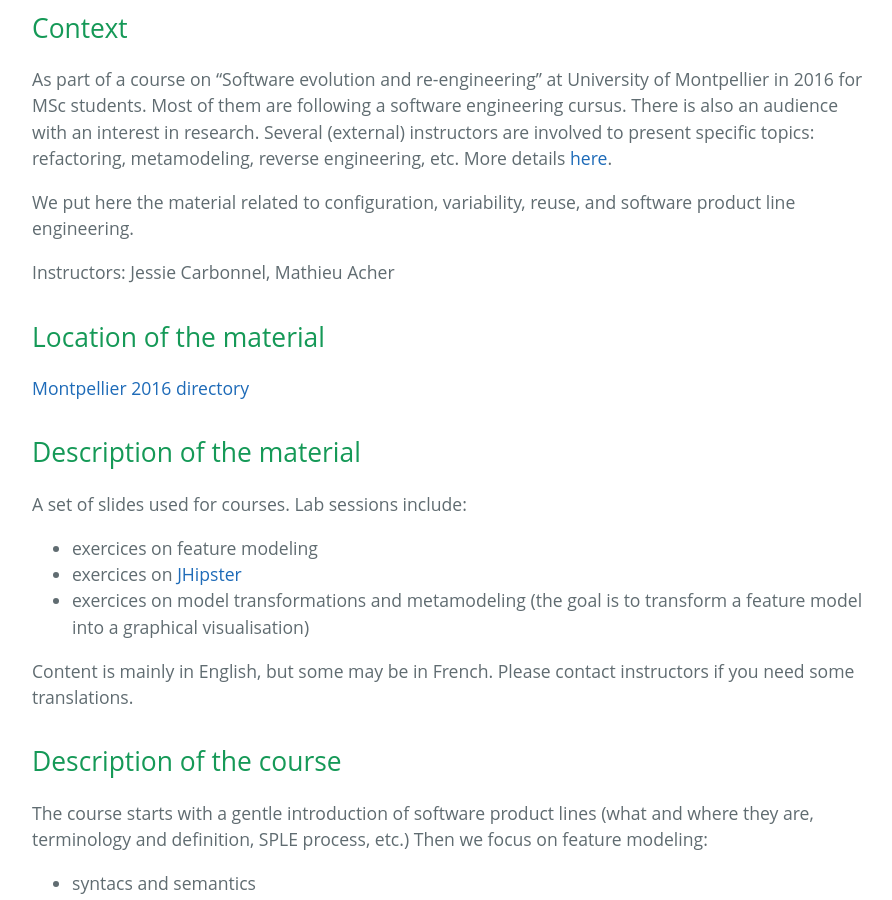
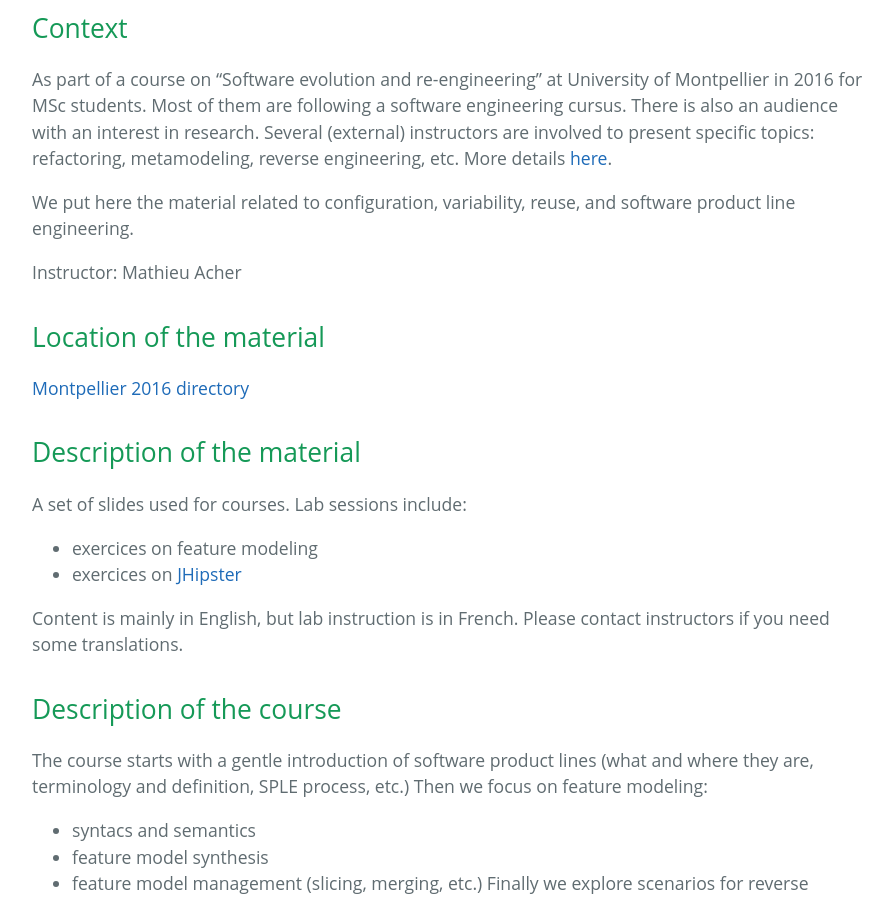
Before and after one commit to FAMILIAR-project/teaching, a Jekyll site: the page built from montpellier2016.html, in a window 1280 px wide and 900 px high, scrolled down 407 px. Shown: the whole window, without its empty margins (192-1084 px from the left). Built offline with Jekyll 4.4.1, drawn with Linux system fonts in a browser that asks for light colours.

```diff
--- a/montpellier2016.html
+++ b/montpellier2016.html
@@ -16,7 +16,7 @@ More details [here](http://www.lirmm.fr/users/utilisateurs-lirmm/marianne-huchar
 
 We put here the material related to configuration, variability, reuse, and software product line engineering.
 
-Instructors: Jessie Carbonnel, Mathieu Acher
+Instructor: Mathieu Acher
 
 ## Location of the material
 
@@ -29,9 +29,8 @@ A set of slides used for courses.
 Lab sessions include:
  * exercices on feature modeling
  * exercices on [JHipster](https://jhipster.github.io/)
- * exercices on model transformations and metamodeling (the goal is to transform a feature model into a graphical visualisation)
 
-Content is mainly in English, but some may be in French.
+Content is mainly in English, but lab instruction is in French.
 Please contact instructors if you need some translations.
 
 ## Description of the course
```
Also changed, not shown: _includes/contributions.md (+1 -0 lines), montpellier2016MDE.html (added, +36 -0 lines).
